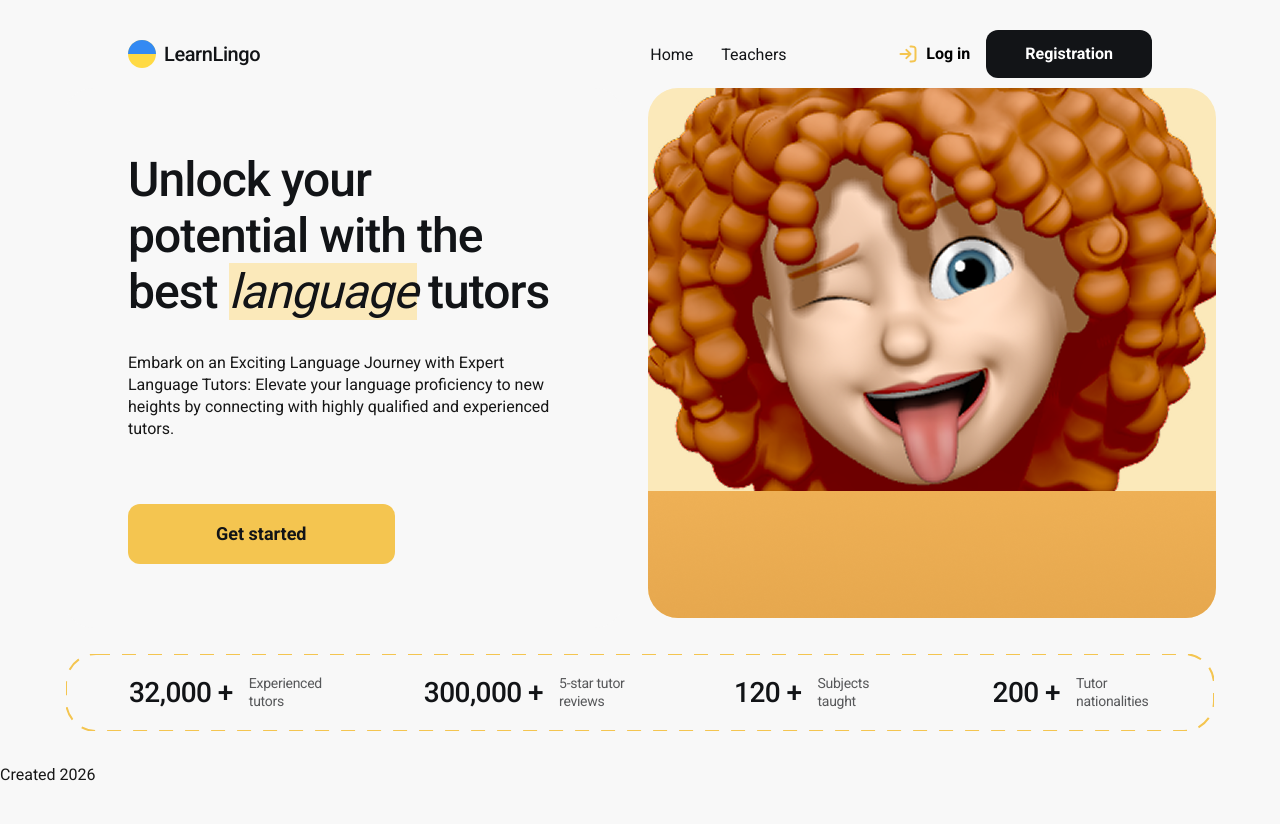
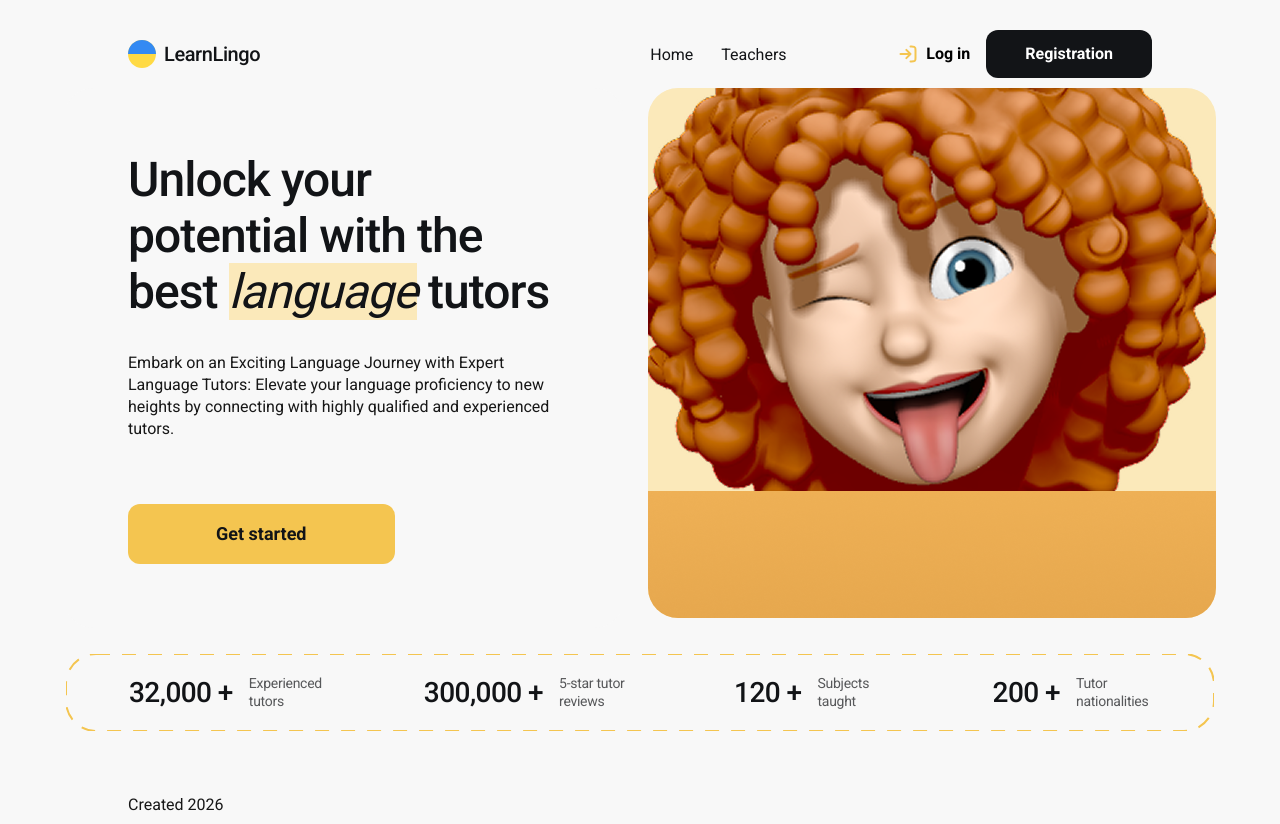
Before and after one commit to olkarpova/language-school-app, a Next.js app: page / in a window 1280 px wide. Before the commit the page ends 800 px from the top, so only its background shows below. Built offline with nearby package versions, Linux system fonts and the light colour scheme; no server answers.

Commit message:
Update teachers page

```diff
--- a/app/favorites/page.tsx
+++ b/app/favorites/page.tsx
@@ -46,7 +46,7 @@ export default function FavoritesPage() {
   return (
     <section className={styles.page}>
       {favoriteTeachers.length === 0 ? (
-        <p>You have no favorite teachers yet.</p>
+        <p className={styles.emptyMessage}>You have no favorite teachers yet.</p>
       ) : (
         <ul className={styles.list}>
           {favoriteTeachers.map((teacher) => (
--- a/app/layout.tsx
+++ b/app/layout.tsx
@@ -4,6 +4,7 @@ import './globals.css';
 import Header from '@/components/Header/Header';
 import { AuthProvider } from '@/components/AuthProvider/AuthProvider';
 import { FavoritesProvider } from '@/components/FavoritesProvider/FavoritesProvider';
+import styles from './page.module.css';
 
 const roboto = Roboto({
   variable: '--font-roboto',
@@ -29,7 +30,7 @@ export default function RootLayout({
           <FavoritesProvider>
             <Header />
             <main>{children}</main>
-            <footer>
+            <footer className={styles.footer}>
               <p>
                 Created <time dateTime="2026">2026</time>
               </p>
--- a/app/page.module.css
+++ b/app/page.module.css
@@ -113,3 +113,12 @@
   letter-spacing: -0.02em;
   color: rgba(18, 20, 23, 0.7);
 }
+.footer {
+  display: flex;
+  align-items: center;
+  justify-content: space-between;
+  max-width: 1440px;
+  width: 100%;
+  margin: 20px auto 0;
+  padding: 10px 128px;
+}
--- a/app/teachers/page.tsx
+++ b/app/teachers/page.tsx
@@ -11,7 +11,6 @@ import { Teacher } from '@/types/teacher';
 import TeacherCard from '@/components/TeacherCard/TeacherCard';
 import styles from './page.module.css';
 import Filters from '@/components/Filters/Filters';
-import Modal from '@/components/Modal/Modal';
 
 const PER_PAGE = 4;
 
```
Also changed, not shown: app/teachers/page.module.css (+7 -0 lines).
